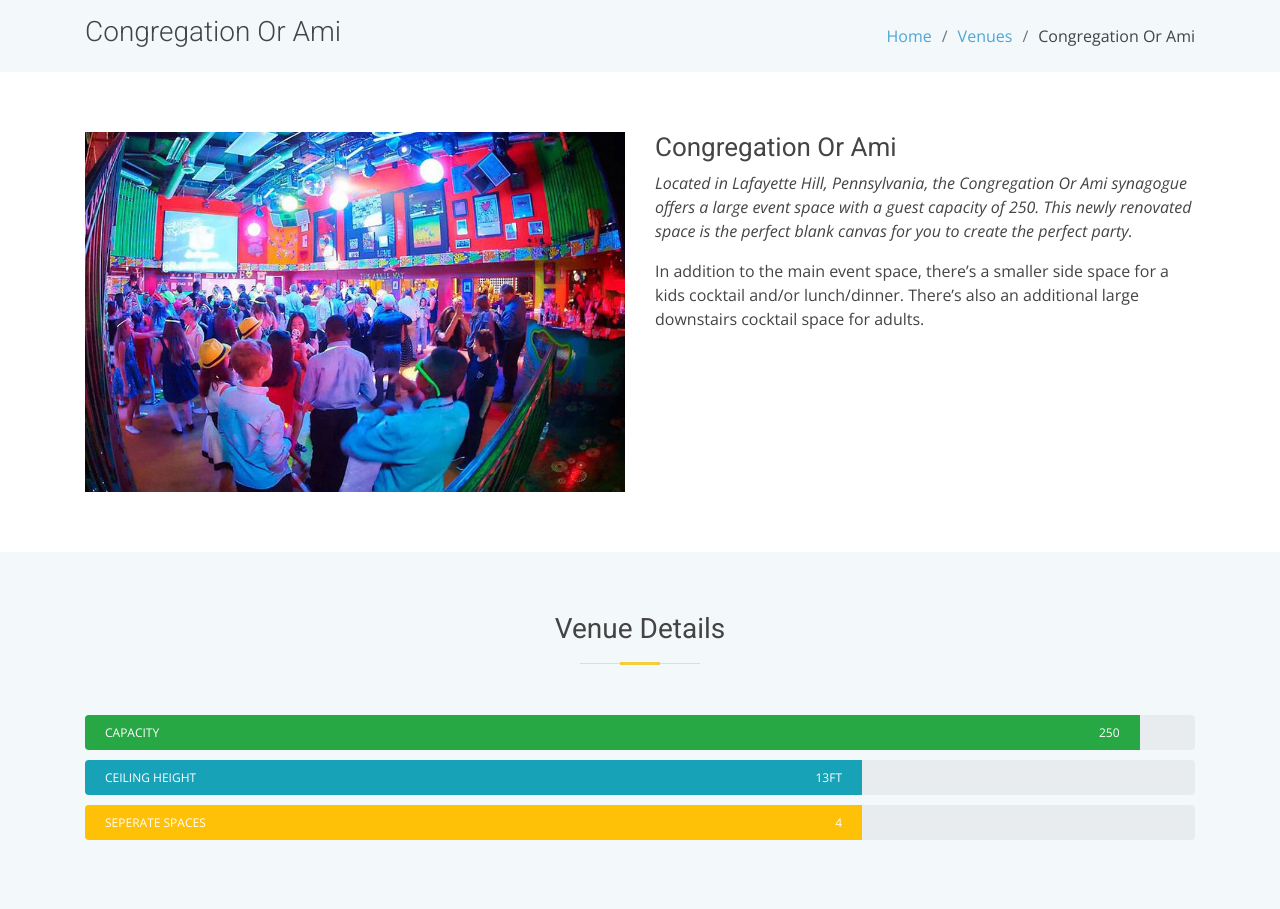
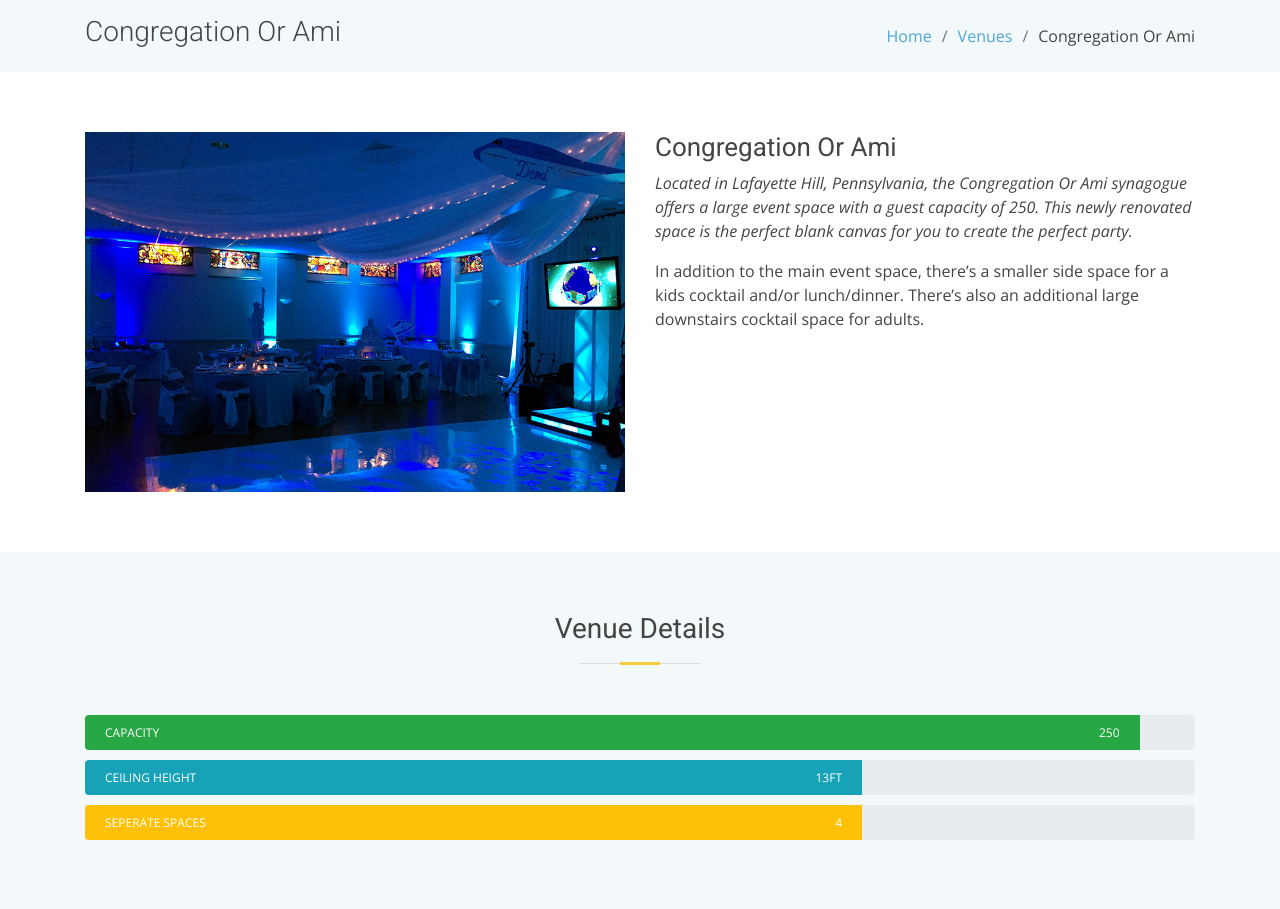
Before and after one commit to jtangir87/infinitycaterers, a Django app: page /venues/or-ami in a window 1280 px wide. Shown: the part 80-989 px from the top of the page. Run offline with Django 3.2, Linux system fonts and the light colour scheme; some libraries are stand-ins or nearby versions.

Commit message:
fix main image

```diff
--- a/templates/pages/venues/or_ami.html
+++ b/templates/pages/venues/or_ami.html
@@ -26,7 +26,7 @@
 
         <div class="row">
           <div class="col-lg-6">
-            <img src="{% static 'img/venues/beat-street-main.jpg' %}" class="img-fluid" alt="">
+            <img src="{% static 'img/venues/or-ami-main.jpg' %}" class="img-fluid" alt="">
           </div>
           <div class="col-lg-6 pt-4 pt-lg-0">
             <h3>Congregation Or Ami</h3>
```
